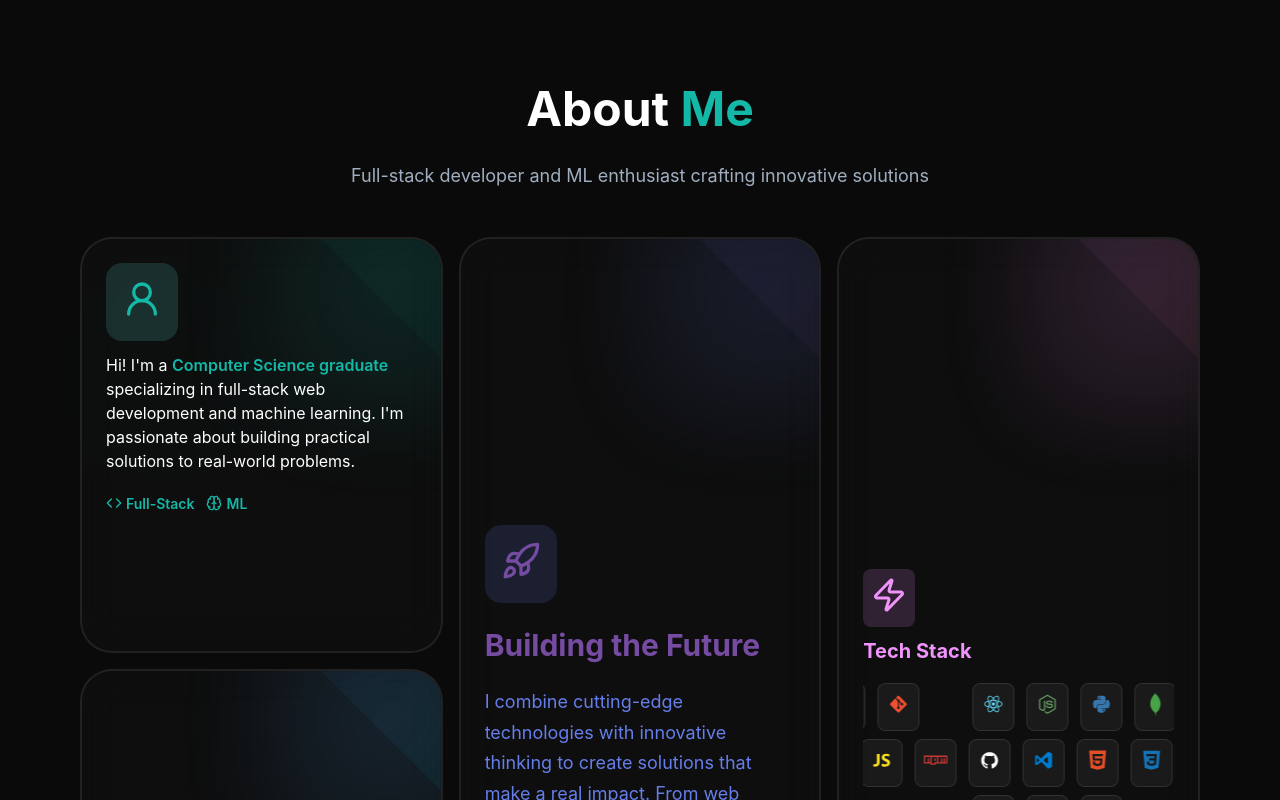
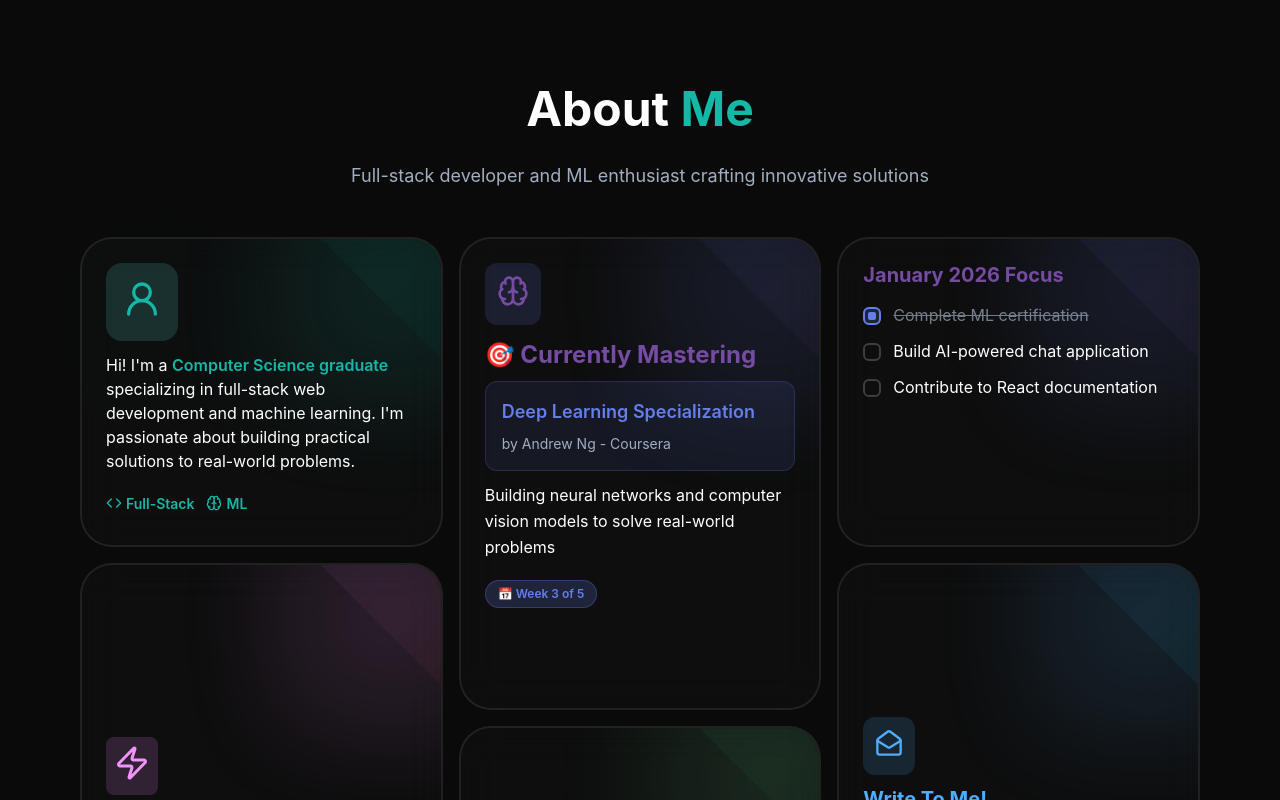
Before and after one commit to anandita-3217/anandita-dakshayani, a React (Vite) app: page / in a window 1280 px wide. Shown: the part 800-1600 px from the top of the page. Built offline with nearby package versions, Linux system fonts and the light colour scheme.

Commit message:
middle bento figured out TODO: change up the dummy text a move the cards to the original places

```diff
--- a/src/components/About.jsx
+++ b/src/components/About.jsx
@@ -391,7 +391,7 @@ function About() {
   </MotionBox>
 </VStack>
 
-          <Grid
+          {/* <Grid
             templateColumns={{
               base: "1fr",
               md: "repeat(2,1fr)",
@@ -400,7 +400,21 @@ function About() {
             gap={4}
             w="100%"
             autoRows="minmax(200px, auto)"
-          >
+          > */}
+          <Grid
+  templateColumns={{
+    base: "1fr",
+    md: "repeat(2, 1fr)",
+    lg: "repeat(3, 1fr)"
+  }}
+  templateRows={{
+    base: "auto",  // Auto rows on mobile
+    lg: "repeat(5, 1fr)"  // 5 equal rows on desktop like original
+  }}
+  gap={4}
+  w="100%"
+  h={{ base: "auto", lg: "100vh" }}  // Full viewport height only on desktop
+>
             {/* Top Left - Introduction */}
             <BentoCard rowSpan={{ base: 1, lg: 2 }} colSpan={{ base: 1, md: 1, lg: 1 }}  index={0} color="#14b8a6" accentColor="#0d9488">
               <VStack spacing={3} align="stretch" h="100%">
@@ -435,9 +449,8 @@ function About() {
                 </HStack>
               </VStack>
             </BentoCard>
-{/* For introduction bring down the entire thing  same for write to me and socials move up the tech stack a little bit */}
             {/* Middle - Main Focus */}
-            <BentoCard rowSpan={{ base: 1, md: 2, lg: 5 }}  colSpan={{ base: 1, md: 2, lg: 1 }}  index={1} color="#667eea" accentColor="#764ba2">
+            {/* <BentoCard rowSpan={{ base: 1, md: 2, lg: 5 }}  colSpan={{ base: 1, md: 2, lg: 1 }}  index={1} color="#667eea" accentColor="#764ba2">
               <VStack spacing={6} align="stretch" h="100%" justify="center">
                 <Box
                   p={4}
@@ -478,8 +491,134 @@ function About() {
                   ))}
                 </VStack>
               </VStack>
+            </BentoCard> */}
+            {/* Middle Top - Currently Learning */}
+            <BentoCard rowSpan={{ base: 1, md: 1, lg: 3 }}  colSpan={{ base: 1, md: 2, lg: 1 }}  index={1} color="#667eea" accentColor="#764ba2">
+              <VStack spacing={4} align="stretch" h="100%" justify="space-between">
+                <Box
+                  p={3}
+                  bg="rgba(102, 126, 234, 0.15)"
+                  borderRadius="xl"
+                  w="fit-content"
+                >
+                  <Icon as={Brain} boxSize={8} color="#764ba2" />
+                </Box>
+
+                <VStack spacing={3} align="stretch" flex={1}>
+                  <Heading
+                    as="h3"
+                    fontSize={{ base: 'xl', md: '2xl' }}
+                    fontWeight="bold"
+                    color="#764ba2"
+                  >
+                    🎯 Currently Mastering
+                  </Heading>
+
+                  <Box
+                    p={4}
+                    bg="rgba(102, 126, 234, 0.1)"
+                    borderRadius="xl"
+                    border="1px solid"
+                    borderColor="rgba(102, 126, 234, 0.2)"
+                  >
+                    <VStack spacing={2} align="stretch">
+                      <Text
+                        fontSize={{ base: 'md', md: 'lg' }}
+                        fontWeight="600"
+                        color="#667eea"
+                      >
+                        Deep Learning Specialization
+                      </Text>
+                      <Text
+                        fontSize={{ base: 'xs', md: 'sm' }}
+                        color="text.secondary"
+                      >
+                        by Andrew Ng - Coursera
+                      </Text>
+                    </VStack>
+                  </Box>
+
+                  <Text
+                    fontSize={{ base: 'sm', md: 'md' }}
+                    color="text.primary"
+                    lineHeight="1.6"
+                  >
+                    Building neural networks and computer vision models to solve real-world problems
+                  </Text>
+
+                  <HStack spacing={2} pt={2}>
+                    <Box
+                      px={3}
+                      py={1}
+                      bg="rgba(102, 126, 234, 0.2)"
+                      borderRadius="full"
+                      border="1px solid"
+                      borderColor="rgba(102, 126, 234, 0.3)"
+                    >
+                      <Text fontSize="xs" fontWeight="600" color="#667eea">
+                        📅 Week 3 of 5
+                      </Text>
+                    </Box>
+                  </HStack>
+                </VStack>
+              </VStack>
             </BentoCard>
 
+            {/* Middle Bottom - Monthly Goals */}
+            <BentoCard rowSpan={{ base: 1, md: 1, lg: 2 }}  colSpan={{ base: 1, md: 2, lg: 1 }}  index={5} color="#667eea" accentColor="#764ba2">
+              <VStack spacing={4} align="stretch" h="100%" justify="space-between">
+                <Heading
+                  as="h3"
+                  fontSize={{ base: 'lg', md: 'xl' }}
+                  fontWeight="bold"
+                  color="#764ba2"
+                >
+                  January 2026 Focus
+                </Heading>
+
+                <VStack spacing={3} align="stretch" flex={1}>
+                  {[
+                    { text: 'Complete ML certification', checked: true },
+                    { text: 'Build AI-powered chat application', checked: false },
+                    { text: 'Contribute to React documentation', checked: false },
+                  ].map((goal, i) => (
+                    <HStack key={i} spacing={3} align="flex-start">
+                      <Box
+                        mt={1}
+                        w="18px"
+                        h="18px"
+                        borderRadius="md"
+                        border="2px solid"
+                        borderColor={goal.checked ? "#667eea" : "rgba(255, 255, 255, 0.2)"}
+                        bg={goal.checked ? "rgba(102, 126, 234, 0.2)" : "transparent"}
+                        display="flex"
+                        alignItems="center"
+                        justifyContent="center"
+                        flexShrink={0}
+                        transition="all 0.3s"
+                      >
+                        {goal.checked && (
+                          <Box
+                            w="8px"
+                            h="8px"
+                            bg="#667eea"
+                            borderRadius="sm"
+                          />
+                        )}
+                      </Box>
+                      <Text
+                        fontSize={{ base: 'sm', md: 'md' }}
+                        color={goal.checked ? "text.secondary" : "text.primary"}
+                        textDecoration={goal.checked ? "line-through" : "none"}
+                        opacity={goal.checked ? 0.7 : 1}
+                      >
+                        {goal.text}
+                      </Text>
+                    </HStack>
+                  ))}
+                </VStack>
+              </VStack>
+            </BentoCard>
            {/* Top Right - Tech Stack */}
           <BentoCard rowSpan={{ base: 1, md: 1, lg: 3 }} colSpan={{ base: 1, md: 1, lg: 1 }}  index={2} color="#f093fb" accentColor="#f5576c">
             <VStack spacing={2} align="stretch" h="100%" overflow="hidden" justify="space-between">
```
